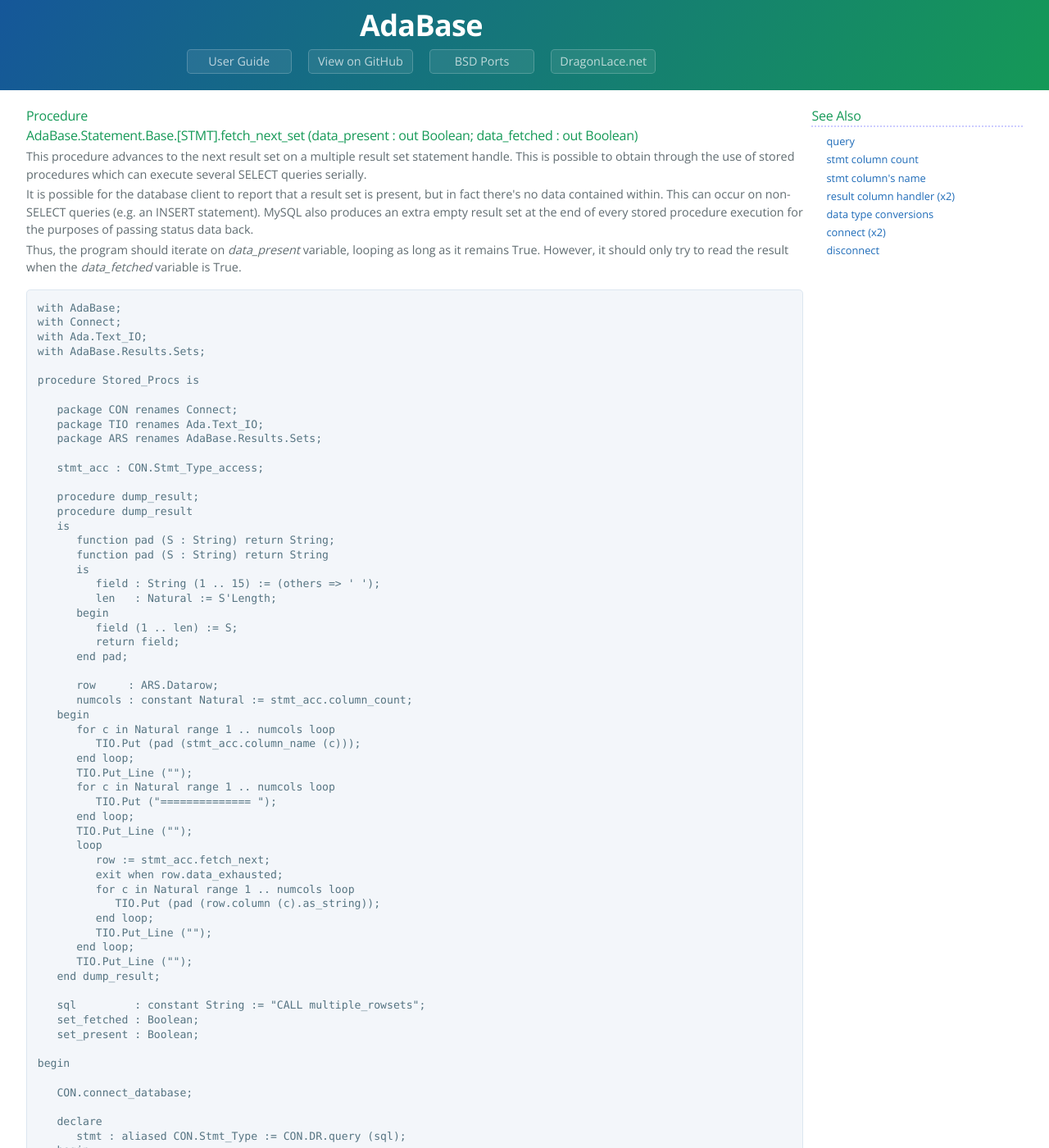
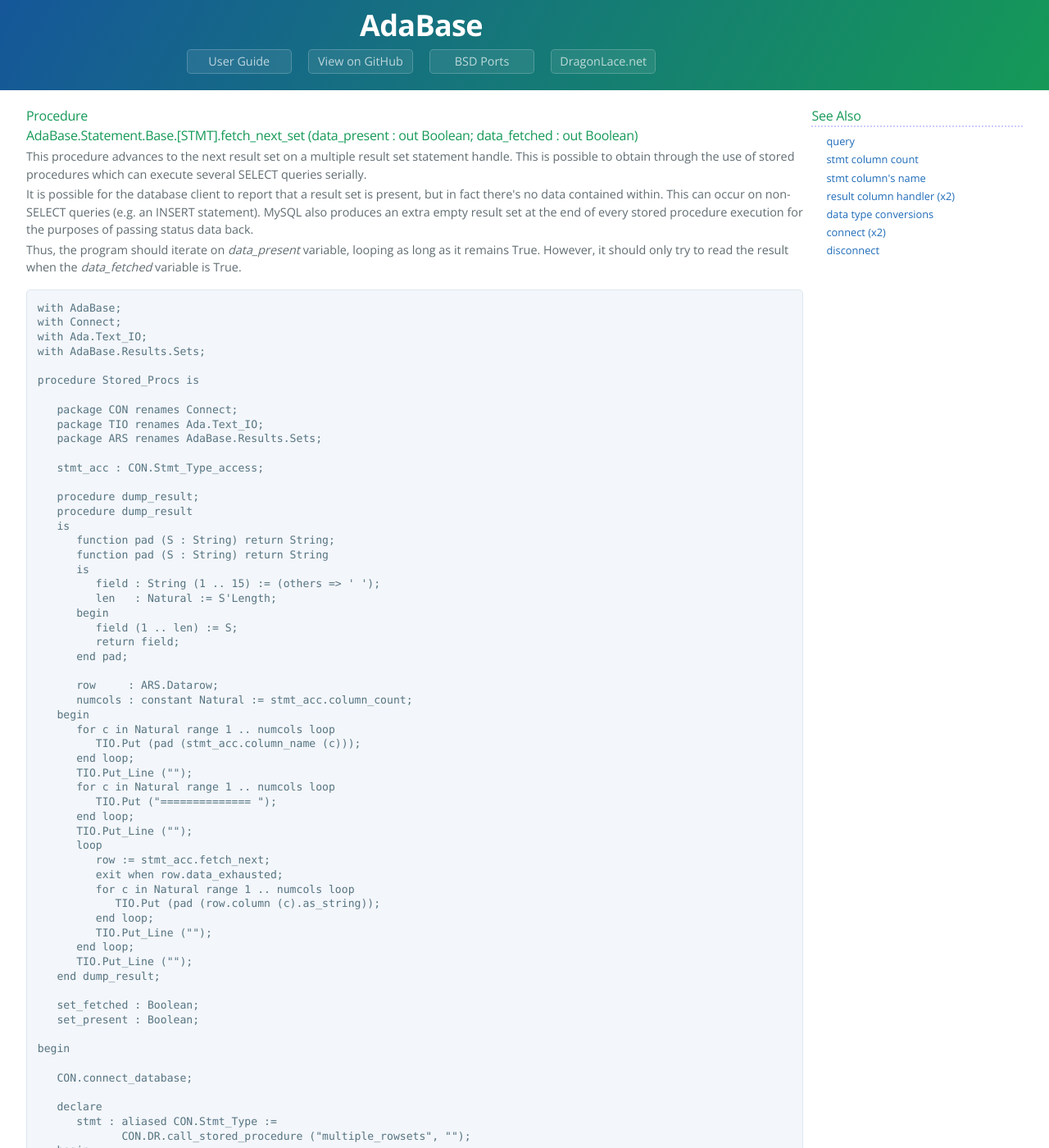
Before and after one commit to jrmarino/AdaBase, a Jekyll site: the page built from stmt_fetch_next_set.md, in a window 1280 px wide and 1400 px high. Shown: the whole window at 82% size. Built offline with Jekyll 4.4.1, drawn with Linux system fonts in a browser that asks for light colours; some of the changed lines change nothing that is shown; some of the changed text lies outside the part shown.

Commit message:
update stored proc test case

```diff
--- a/stmt_fetch_next_set.md
+++ b/stmt_fetch_next_set.md
@@ -72,7 +72,6 @@
       TIO.Put_Line ("");
    end dump_result;
 
-   sql         : constant String := "CALL multiple_rowsets";
    set_fetched : Boolean;
    set_present : Boolean;
 
@@ -81,14 +80,9 @@
    CON.connect_database;
 
    declare
-      stmt : aliased CON.Stmt_Type := CON.DR.query (sql);
+      stmt : aliased CON.Stmt_Type :=
+             CON.DR.call_stored_procedure ("multiple_rowsets", "");
    begin
-      if stmt.successful then
-         set_fetched := True;
-      else
-         TIO.Put_Line ("Stored procedures not supported on " &
-            CON.DR.trait_driver);
-      end if;
       set_fetched := stmt.successful;
       stmt_acc := stmt'Unchecked_Access;
       loop
@@ -135,7 +129,8 @@
 <p class="caption">Output using the MySQL driver</p>
 <br/>
 <pre class="output">
-Stored procedures not supported on SQLite3 native driver
+
+raised ADABASE.CONNECTION.BASE.SQLITE.UNSUPPORTED_BY_SQLITE : SQLite does not have the capability of stored procedures
 </pre>
 <p class="caption">Output using the SQLite driver</p>
 <br/>
```
